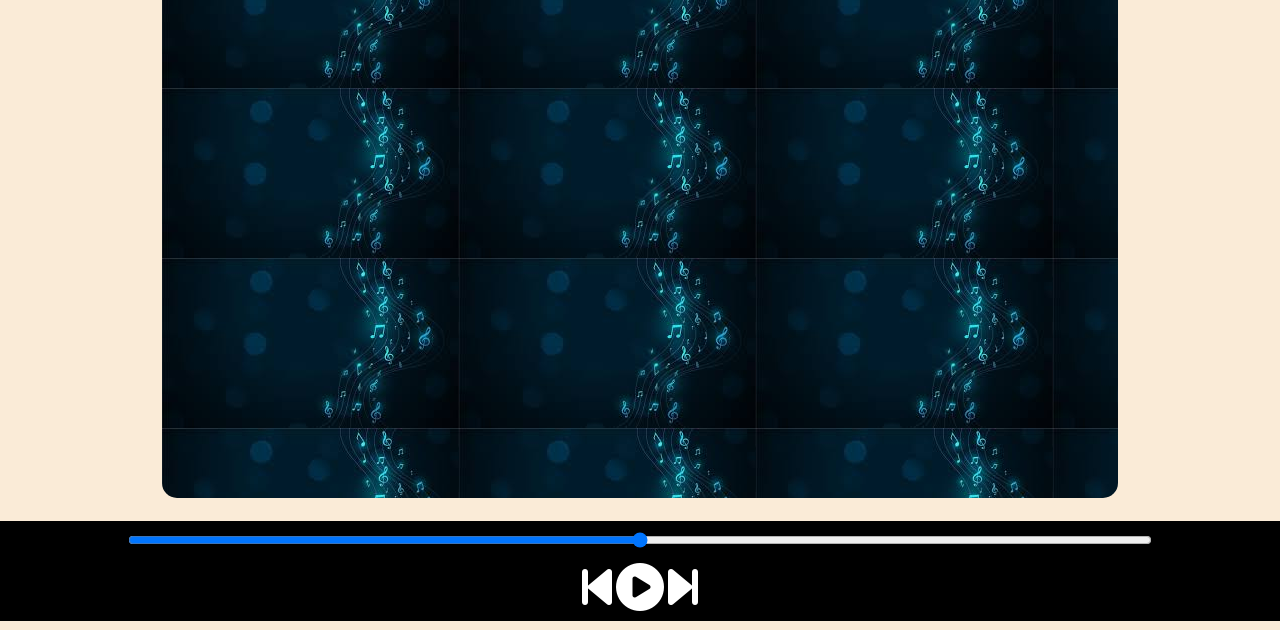
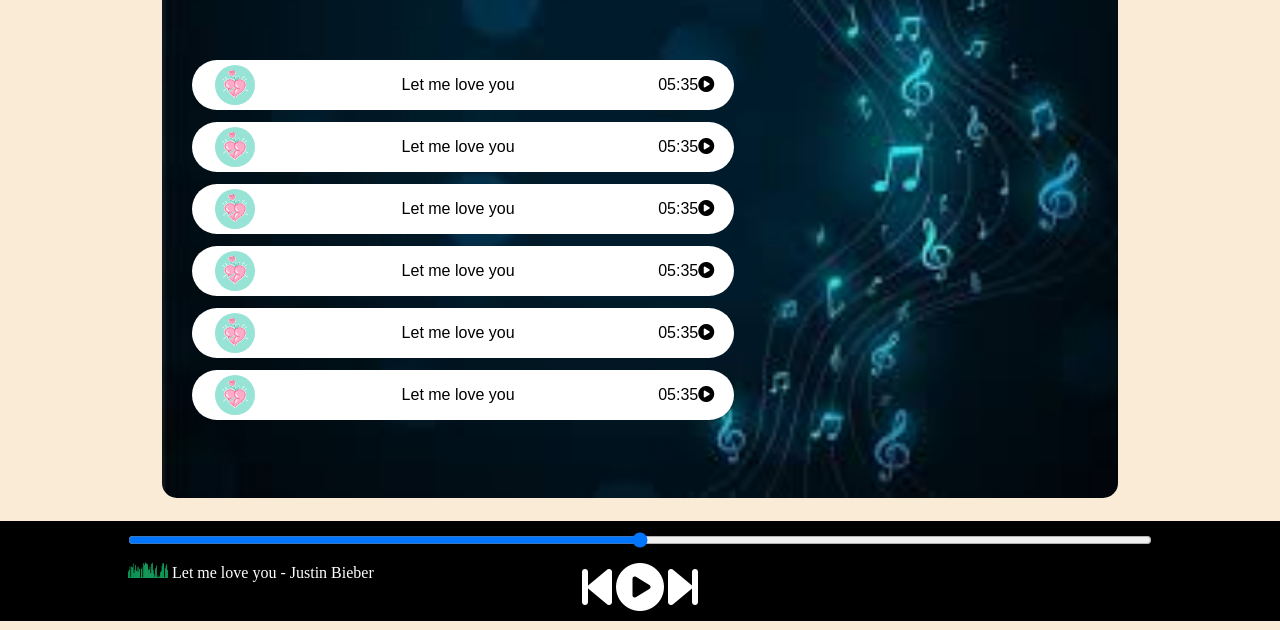
Before and after one commit to guptadeeya/Spotify-Clone, a plain HTML site: page index.html in a window 1280 px wide. Shown: the part 170-800 px from the top of the page. Drawn offline with Linux system fonts and the light colour scheme; a web font is replaced by a local one.

Commit message:
Song List part-1

```diff
--- a/index.html
+++ b/index.html
@@ -19,7 +19,38 @@
     <div class="container">
         <div class="songList">
             <h1>Best of NCS - No Copyright Sounds</h1>
-            <div></div>
+            <div class="songItemcontainer">
+            <div class="songItem">
+                <img src="cover1.png" alt="cover">
+                <span>Let me love you</span>
+                <span class="songlistplay"> <span class="timestamp">05:35<i class="fa-sharp fa-solid fa-circle-play"></i> </span> </span>
+            </div>
+            <div class="songItem">
+                <img src="cover1.png" alt="cover">
+                <span>Let me love you</span>
+                <span class="songlistplay"> <span class="timestamp">05:35<i class="fa-sharp fa-solid fa-circle-play"></i> </span> </span>
+            </div>
+            <div class="songItem">
+                <img src="cover1.png" alt="cover">
+                <span>Let me love you</span>
+                <span class="songlistplay"> <span class="timestamp">05:35<i class="fa-sharp fa-solid fa-circle-play"></i> </span> </span>
+            </div>
+            <div class="songItem">
+                <img src="cover1.png" alt="cover">
+                <span>Let me love you</span>
+                <span class="songlistplay"> <span class="timestamp">05:35<i class="fa-sharp fa-solid fa-circle-play"></i> </span> </span>
+            </div>
+            <div class="songItem">
+                <img src="cover1.png" alt="cover">
+                <span>Let me love you</span>
+                <span class="songlistplay"> <span class="timestamp">05:35<i class="fa-sharp fa-solid fa-circle-play"></i> </span> </span>
+            </div>
+            <div class="songItem">
+                <img src="cover1.png" alt="cover">
+                <span>Let me love you</span>
+                <span class="songlistplay"> <span class="timestamp">05:35<i class="fa-sharp fa-solid fa-circle-play"></i> </span> </span>
+            </div>
+        </div>
         </div>
         <div class="songBanner"></div>
     </div>
@@ -32,7 +63,11 @@
             <i class="fa-sharp fa-3x fa-solid fa-step-backward"></i>
             <i class="fa-sharp fa-3x fa-solid fa-circle-play"></i>
             <i class="fa-sharp fa-3x fa-solid fa-step-forward"></i>
+        </div>
 
+        <div class="songInfo">
+            <img src="playing.gif" alt="playing" width="40px">
+            Let me love you - Justin Bieber
         </div>
     </div>
 
--- a/style.css
+++ b/style.css
@@ -52,6 +52,8 @@ nav ul li{
     border-radius: 15px;
     padding: 30px;
     background-image: url('bg.png');
+    /* background-repeat: no-repeat; */
+    background-size: cover;
 }
 
 .icons{
@@ -78,5 +80,39 @@ nav ul li{
     width: 80vw;
     /* Text align: center will not work in this bcz ye koi container ya div nhi h jiske items ko center krna ho */
     /* text-align: center; */
+}
 
+.songItem{
+    height: 50px;
+    display: flex;
+    background-color: white;
+    color: black;
+    /* width: 70%; */
+    margin: 12px 0;
+    justify-content: space-between;
+    align-items: center;
+    border-radius: 25px;
 }
+
+.songItemcontainer{
+    margin-top: 75px;
+}
+
+.songItem img{
+    width: 40px;
+    margin: 2px 23px ;
+    border-radius: 30px;
+}
+
+.timestamp{
+    margin: 0 20px;
+}
+
+.timestamp i{
+    cursor: pointer;
+}
+
+.songInfo{
+    position: absolute;
+    left: 10vw;
+}
```
